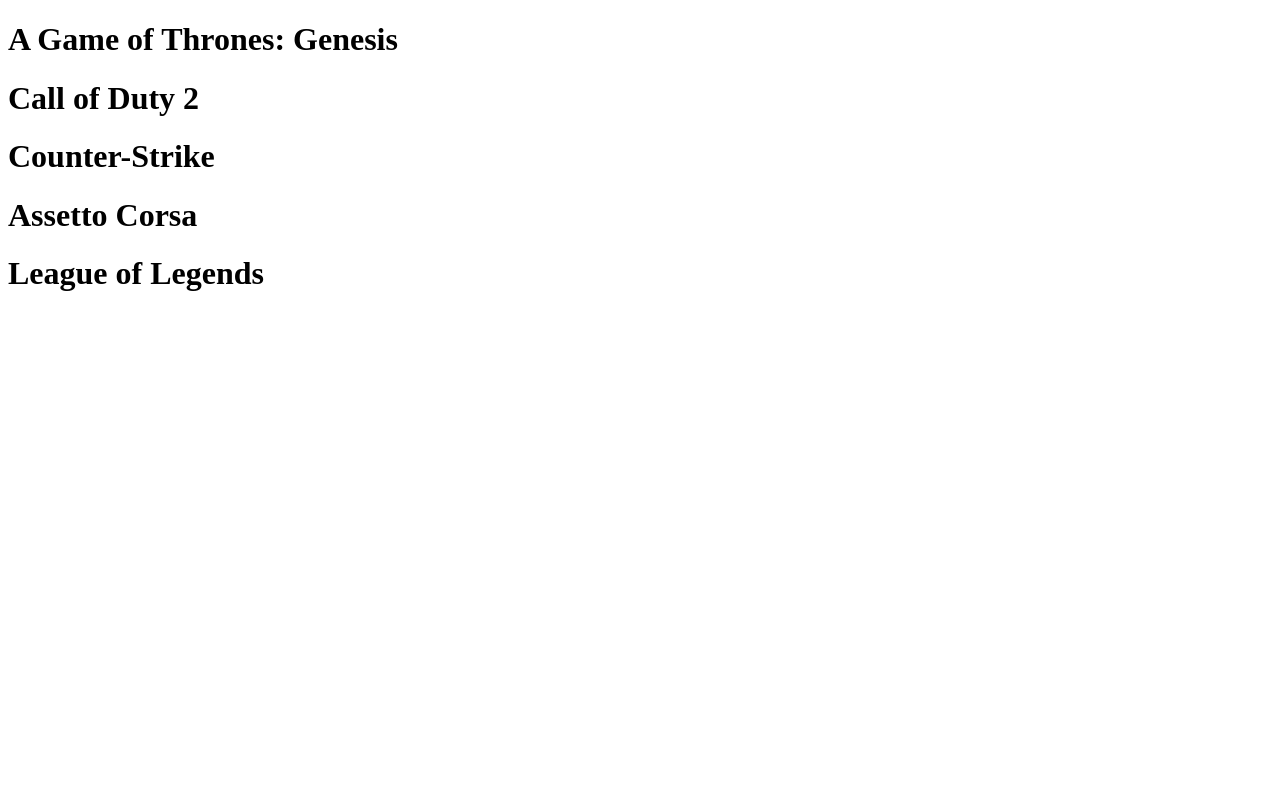
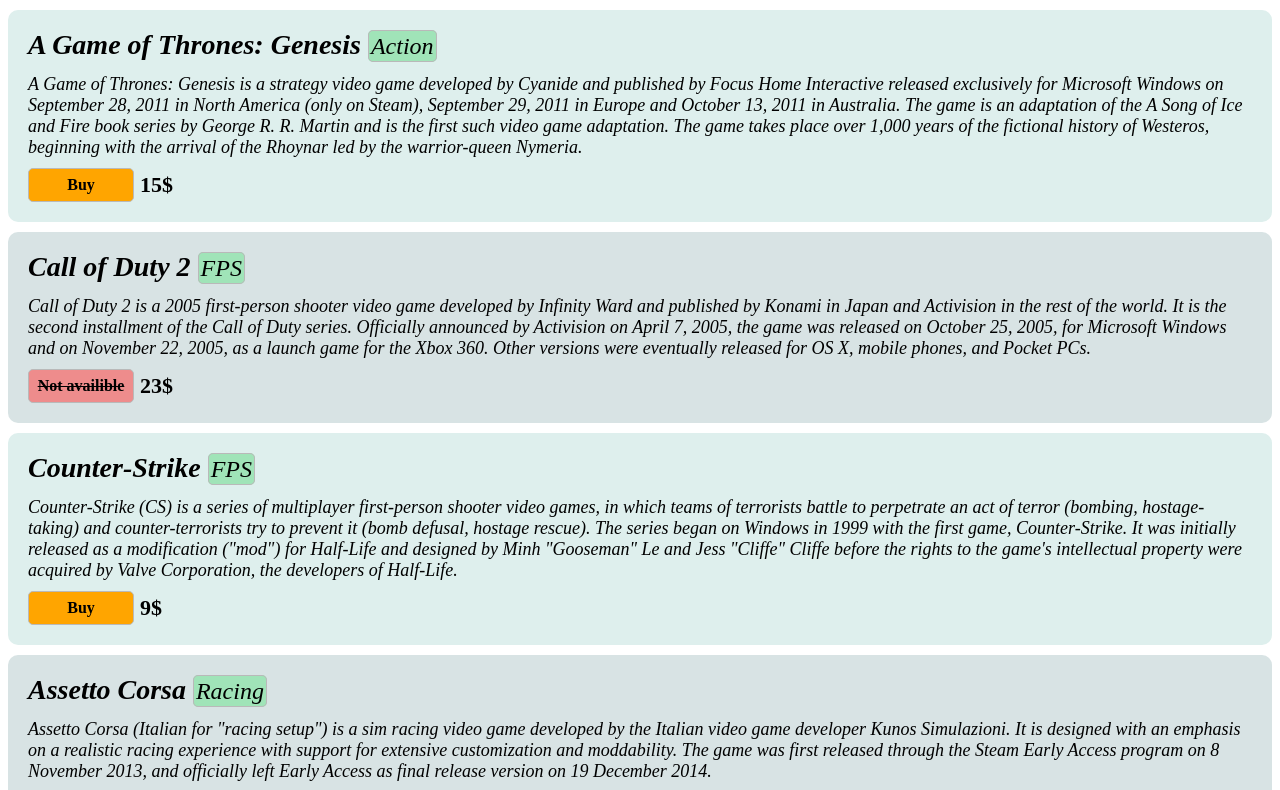
Before and after one commit to YuriChupyrkin/angular-shop, an Angular app: page / in a window 1280 px wide. Shown: the top 790 px of the page. Built offline with nearby package versions, Linux system fonts and the light colour scheme.

Commit message:
Add styles for products

```diff
--- a/src/app/common/product.model.ts
+++ b/src/app/common/product.model.ts
@@ -1,9 +1,9 @@
 export enum Category {
-  racing,
-  fps,
-  strategy,
-  moba,
-  action,
+  racing = 'Racing',
+  fps = 'FPS',
+  strategy = 'Strategy',
+  moba = 'Moba',
+  action = 'Action',
 }
 
 export default class Product {
--- a/src/app/product/product-item/product-item.component.html
+++ b/src/app/product/product-item/product-item.component.html
@@ -1 +1,20 @@
-<h1>{{item.name}}</h1>
+<div class="item">
+  <div class="title">
+    <span class="name">
+      {{item.name}}
+    </span>
+    <span class="category">
+      {{item.category}}
+    </span>
+  </div>
+  <div class="description">{{item.description}}</div>
+  <div class="buy-item">
+    <div *ngIf="item.isAvailible; else notAvailible" class="availible">
+      Buy
+    </div>
+    <ng-template #notAvailible>
+      <div class="not-availible">Not availible</div>
+    </ng-template>
+    <div class="price">{{itemPrice}}</div>
+  </div>
+</div>
--- a/src/app/product/product-item/product-item.component.scss
+++ b/src/app/product/product-item/product-item.component.scss
@@ -0,0 +1,57 @@
+@mixin item-label ($color, $width) {
+  border: 1px solid #b9b9b9;
+  background: $color;
+  border-radius: 5px;
+  padding: 2px;
+  width: $width;
+}
+
+.title {
+  line-height: 30px;
+}
+
+.name {
+  font-size: 28px;
+  font-style: italic;
+  font-weight: bold;
+}
+
+.category {
+  font-style: italic;
+  font-size: 24px;
+  @include item-label(#a0e4b8, auto);
+}
+
+.description {
+  font-size: 18px;
+  font-style: italic;
+  margin: 10px 0;
+}
+
+.buy-item {
+  font-weight: bold;
+  text-align: center;
+  display: flex;
+  align-content: center;
+  line-height: 28px;
+  user-select: none;
+
+  .not-availible {
+    text-decoration: line-through;
+    cursor: no-drop;
+    @include item-label(#ee8c8c, 100px);
+  }
+
+  .availible {
+    cursor: pointer;
+    @include item-label(orange, 100px);
+  }
+
+  .price {
+    font-weight: bold;
+    font-size: 22px;
+    margin-top: 10px;
+    line-height: 14px;
+    margin-left: 6px;
+  }
+}
--- a/src/app/product/product-item/product-item.component.ts
+++ b/src/app/product/product-item/product-item.component.ts
@@ -15,4 +15,7 @@
   ngOnInit() {
   }
 
+  get itemPrice() {
+    return `${this.item.price}$`;
+  }
 }
--- a/src/app/product/products.component.html
+++ b/src/app/product/products.component.html
@@ -1,6 +1,8 @@
 <div>
-  <div *ngFor="let product of products">
-    <app-product-item [item]="product">
-    </app-product-item>
+  <div *ngFor="let product of products; let odd = odd">
+    <div class="product-item" [class.odd-item]="odd">
+      <app-product-item [item]="product">
+      </app-product-item>
+    </div>
   </div>
 </div>
--- a/src/app/product/products.component.scss
+++ b/src/app/product/products.component.scss
@@ -0,0 +1,10 @@
+.product-item {
+  padding: 20px;
+  border-radius: 10px;
+  background: #deefed;
+  margin: 10px 0;
+}
+
+.odd-item {
+  background: #d8e3e4;
+}
```
